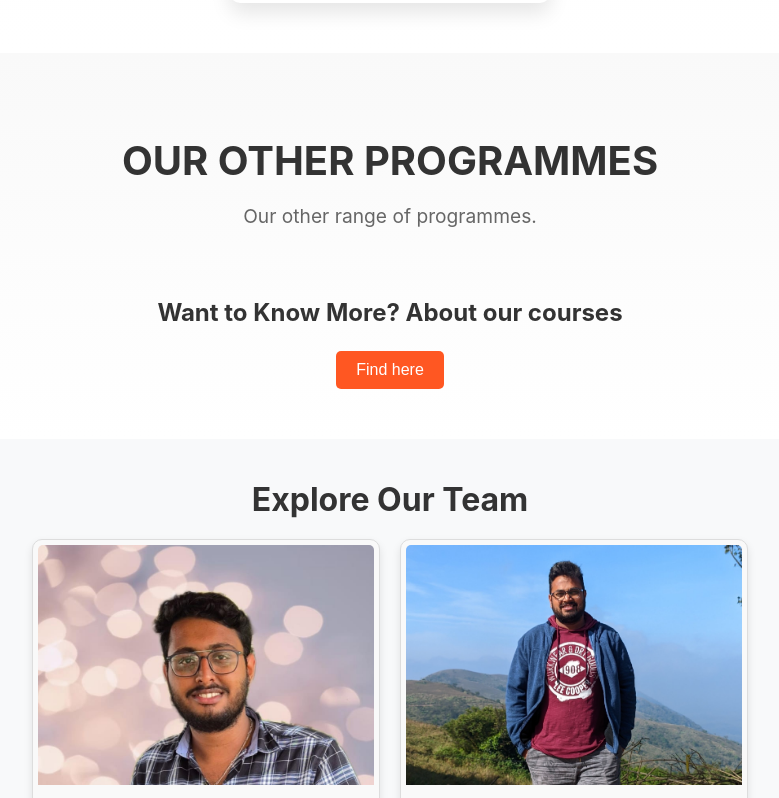
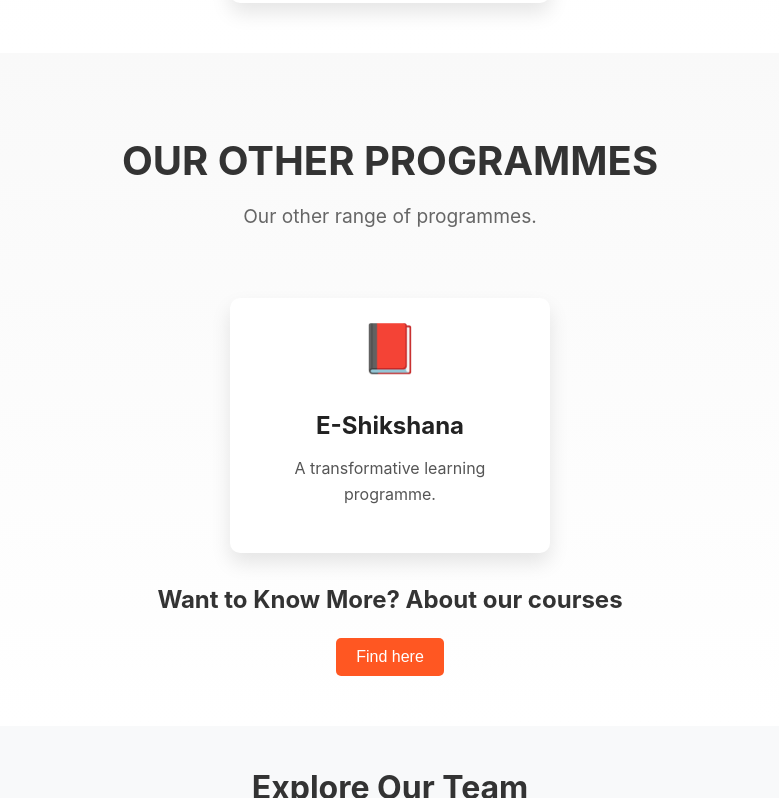
Before and after one commit to varundachuu/MyProject, a React (Create React App) app: page / in a window 1280 px wide. Shown: the part 3907-4705 px from the top of the page, without its empty margins (250-1029 px from the left). Built offline with nearby package versions, Linux system fonts and the light colour scheme.

Commit message:
Update OtherServices.js

```diff
--- a/src/components/js_components/OtherServices.js
+++ b/src/components/js_components/OtherServices.js
@@ -3,15 +3,18 @@ import "../css-files/services.css";
 
 const Services = () => {
   const otherServicesRef = useRef(null);
+  const [showMoreServices, setShowMoreServices] = useState(false);
   const [isEnlarged, setIsEnlarged] = useState(false);
-  const [showServices, setShowServices] = useState(false); // NEW STATE
 
-  const services = [
-    {
-      title: "E-Shikshana",
-      description: "A transformative learning programme.",
-      icon: "📕",
-    },
+  // Always visible card
+  const mainService = {
+    title: "E-Shikshana",
+    description: "A transformative learning programme.",
+    icon: "📕",
+  };
+
+  // Additional cards (hidden by default)
+  const extraServices = [
     {
       title: "SkillUp",
       description: "Upgrade your skills with practical workshops.",
@@ -26,9 +29,9 @@ const Services = () => {
 
   const handleButtonClick = () => {
     setIsEnlarged(true);
-    setShowServices(true); // Show the cards
+    setShowMoreServices(true);
 
-    // Optional: shrink back after a delay
+    // Optional: shrink effect
     setTimeout(() => {
       setIsEnlarged(false);
     }, 300);
@@ -43,9 +46,30 @@ const Services = () => {
       <h2 className="services-heading">Our Other Programmes</h2>
       <p className="services-subheading">Our other range of programmes.</p>
 
-      {showServices && (
+      <div className="services-grid">
+        <div className="service-card">
+          <div className="service-icon">{mainService.icon}</div>
+          <h3 className="service-title">{mainService.title}</h3>
+          <p className="service-description">{mainService.description}</p>
+        </div>
+      </div>
+
+      <h3 className="services-know-more-heading">
+        Want to Know More? About our courses
+      </h3>
+
+      {!showMoreServices && (
+        <button
+          className={`know-more-button ${isEnlarged ? "enlarged" : ""}`}
+          onClick={handleButtonClick}
+        >
+          Find here
+        </button>
+      )}
+
+      {showMoreServices && (
         <div className="services-grid">
-          {services.map((service, index) => (
+          {extraServices.map((service, index) => (
             <div key={index} className="service-card">
               <div className="service-icon">{service.icon}</div>
               <h3 className="service-title">{service.title}</h3>
@@ -54,16 +78,6 @@ const Services = () => {
           ))}
         </div>
       )}
-
-      <h3 className="services-know-more-heading">
-        Want to Know More? About our courses
-      </h3>
-      <button
-        className={`know-more-button ${isEnlarged ? "enlarged" : ""}`}
-        onClick={handleButtonClick}
-      >
-        Find here
-      </button>
     </section>
   );
 };
```
